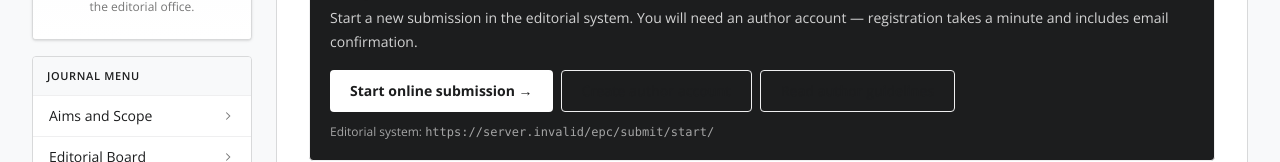
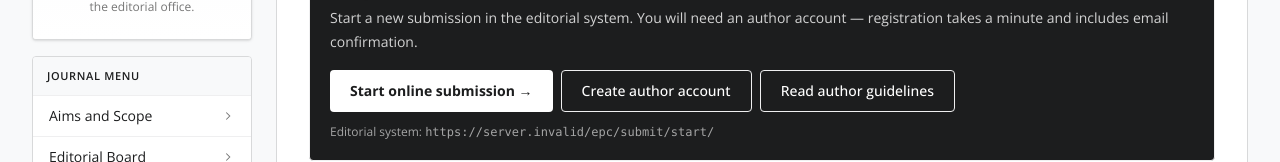
Before and after one commit to Thaha-28/EPC-journal, a Next.js app: page /submit in a window 1280 px wide. Shown: the part 416-578 px from the top of the page. Built offline with nearby package versions, Linux system fonts and the light colour scheme; no server answers.

Commit message:
fix: inline-style banner button text colours, remove hover tint

```diff
--- a/src/app/submit/page.tsx
+++ b/src/app/submit/page.tsx
@@ -39,9 +39,9 @@ export default function SubmitPage() {
           <h2 className="text-sm font-bold">Ready to submit?</h2>
           <p className="mt-1 text-sm leading-6 text-white/80">Start a new submission in the editorial system. You will need an author account — registration takes a minute and includes email confirmation.</p>
           <div className="mt-4 flex flex-wrap gap-2">
-            <a href={submitUrl} className="inline-flex items-center justify-center rounded bg-white px-5 py-2.5 text-sm font-bold text-[#1C1D1E] hover:bg-[#F8F9FA] focus:outline-none focus:ring-2 focus:ring-white focus:ring-offset-2 focus:ring-offset-[#1C1D1E]">Start online submission →</a>
-            <a href={registerUrl} className="inline-flex items-center justify-center rounded border border-white bg-transparent px-5 py-2.5 text-sm font-medium text-white hover:bg-white/10 focus:outline-none focus:ring-2 focus:ring-white/50 focus:ring-offset-2 focus:ring-offset-[#1C1D1E]">Create author account</a>
-            <Link href="/author-guidelines" className="inline-flex items-center justify-center rounded border border-white bg-transparent px-5 py-2.5 text-sm font-medium text-white hover:bg-white/10 focus:outline-none focus:ring-2 focus:ring-white/50 focus:ring-offset-2 focus:ring-offset-[#1C1D1E]">Read author guidelines</Link>
+            <a href={submitUrl} className="inline-flex items-center justify-center rounded bg-white px-5 py-2.5 text-sm font-bold focus:outline-none focus:ring-2 focus:ring-white focus:ring-offset-2 focus:ring-offset-[#1C1D1E]" style={{ color: "#1C1D1E" }}>Start online submission →</a>
+            <a href={registerUrl} className="inline-flex items-center justify-center rounded border border-white bg-transparent px-5 py-2.5 text-sm font-medium focus:outline-none focus:ring-2 focus:ring-white/50 focus:ring-offset-2 focus:ring-offset-[#1C1D1E]" style={{ color: "#ffffff" }}>Create author account</a>
+            <Link href="/author-guidelines" className="inline-flex items-center justify-center rounded border border-white bg-transparent px-5 py-2.5 text-sm font-medium focus:outline-none focus:ring-2 focus:ring-white/50 focus:ring-offset-2 focus:ring-offset-[#1C1D1E]" style={{ color: "#ffffff" }}>Read author guidelines</Link>
           </div>
           <p className="mt-3 text-xs text-white/60">Editorial system: <span className="font-mono">{submitUrl}</span></p>
         </div>
```
